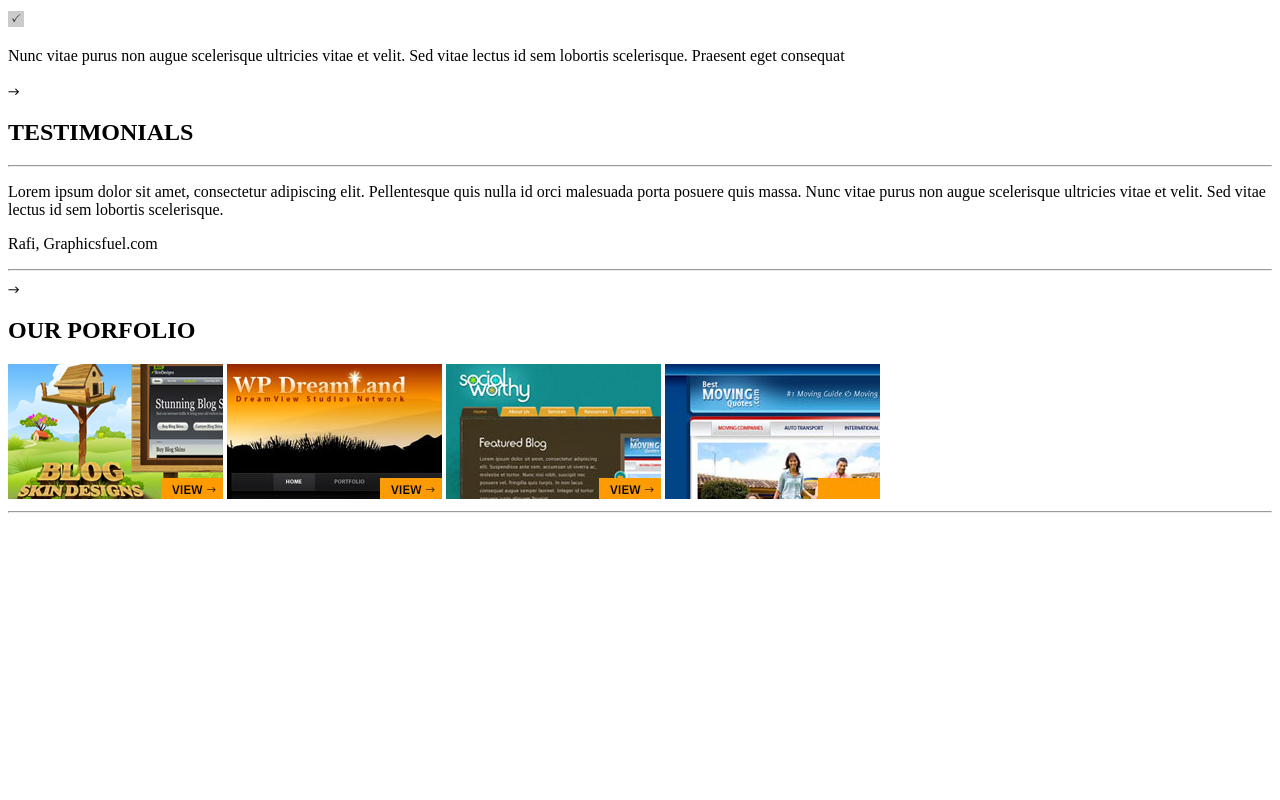
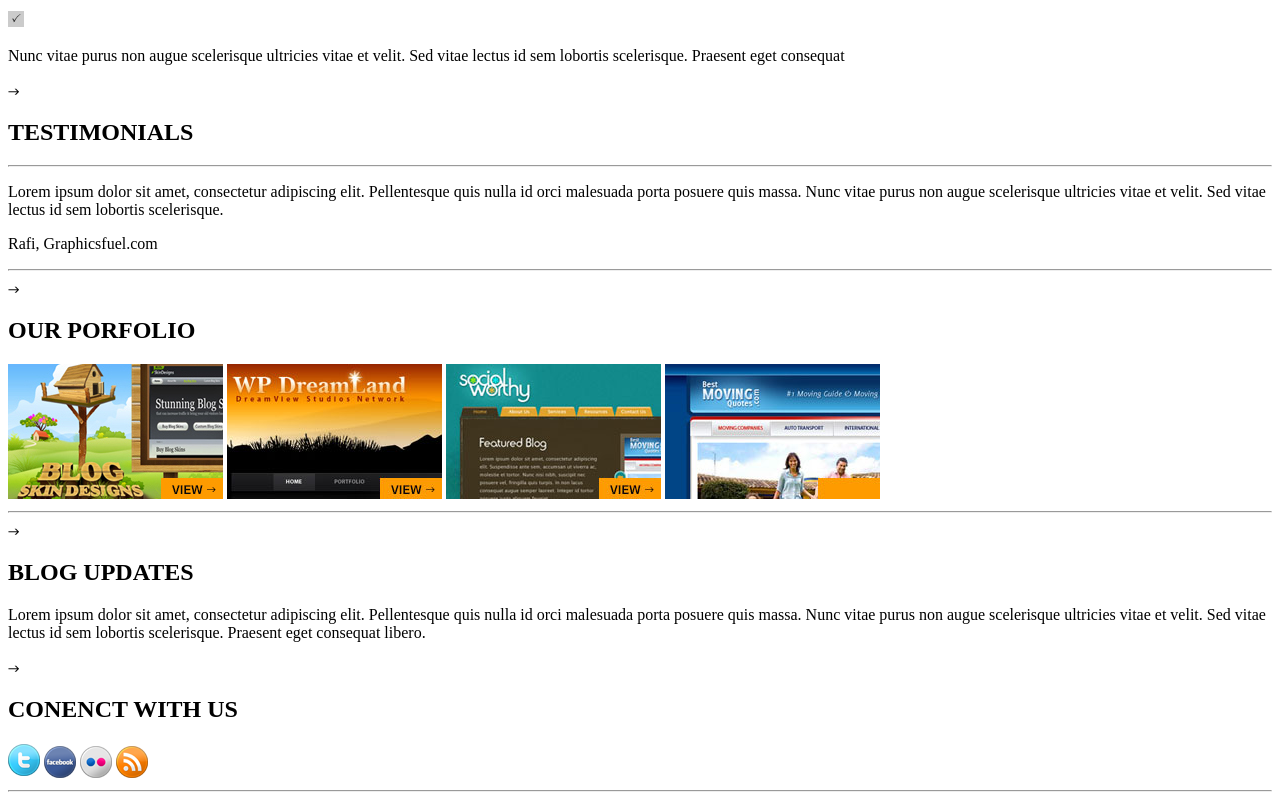
Before and after one commit to jeanToru/WEB1-S10-, a plain HTML site: page WEB1-DiseñoHtml/index.html in a window 1280 px wide. Shown: the part 1059-1859 px from the top of the page. Before the commit the page ends 1580 px from the top, so only its background shows below. Drawn offline with Linux system fonts and the light colour scheme.

Commit message:
Bloque de la redes

```diff
--- a/WEB1-DiseñoHtml/index.html
+++ b/WEB1-DiseñoHtml/index.html
@@ -72,6 +72,24 @@
             <a href=""><img src="img/portfolio-4.jpg" alt="Portafolio"></a>
             <hr>
         </div>
+        <div id="penultimoBloque">
+            <div id="fondoIzquierdo">
+                <img src="img/arrow.png" alt="flecha">
+                <h2>BLOG UPDATES</h2>
+                <p>Lorem ipsum dolor sit amet, consectetur adipiscing elit. Pellentesque quis nulla id orci malesuada
+                    porta posuere quis massa. Nunc vitae purus non augue scelerisque ultricies vitae et velit. Sed vitae
+                    lectus id sem lobortis scelerisque. Praesent eget consequat libero. </p>
+            </div>
+            <div id="fondoDerecha">
+                <img src="img/arrow.png" alt="flecha">
+                <h2>CONENCT WITH US</h2>
+                <a href=""><img src="img/icono-tw.png" alt="Portafolio"></a>
+                <a href=""><img src="img/iocno-blue.png" alt="Portafolio"></a>
+                <a href=""><img src="img/icono-gray.png" alt="Portafolio"></a>
+                <a href=""><img src="img/icono-orange.png" alt="Portafolio"></a>
+            </div>
+            <hr>
+        </div>
     </div>
 </body>
 
```
